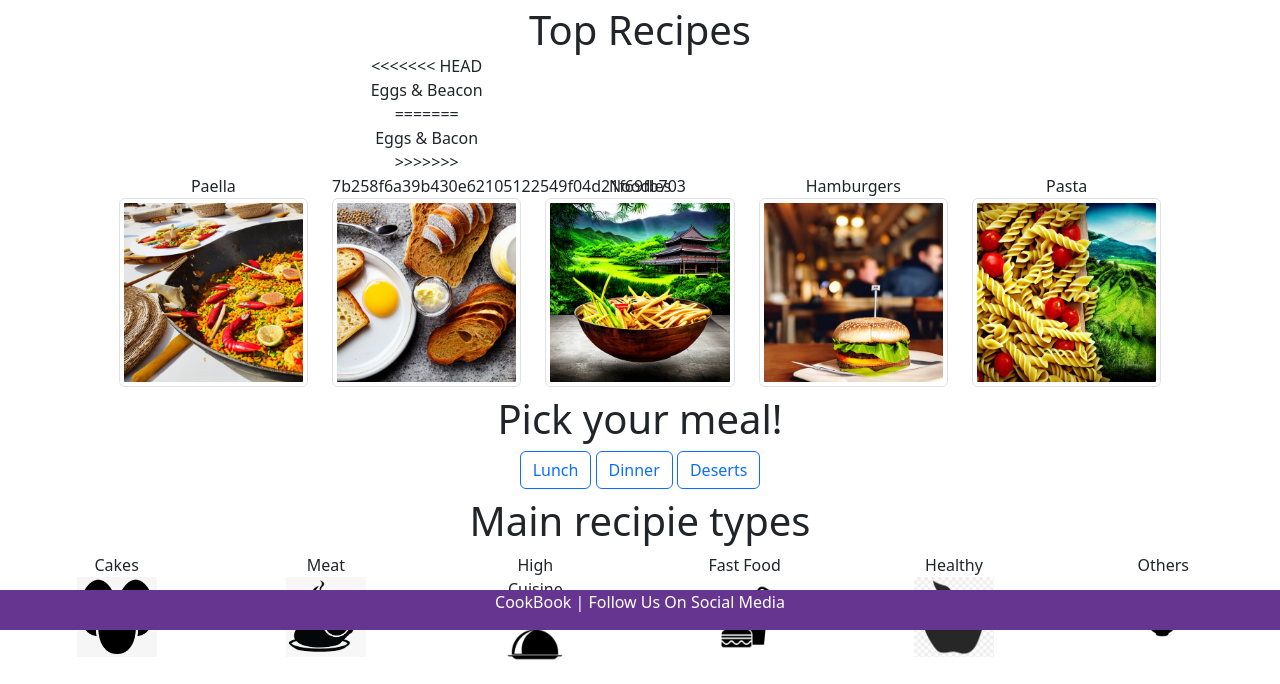
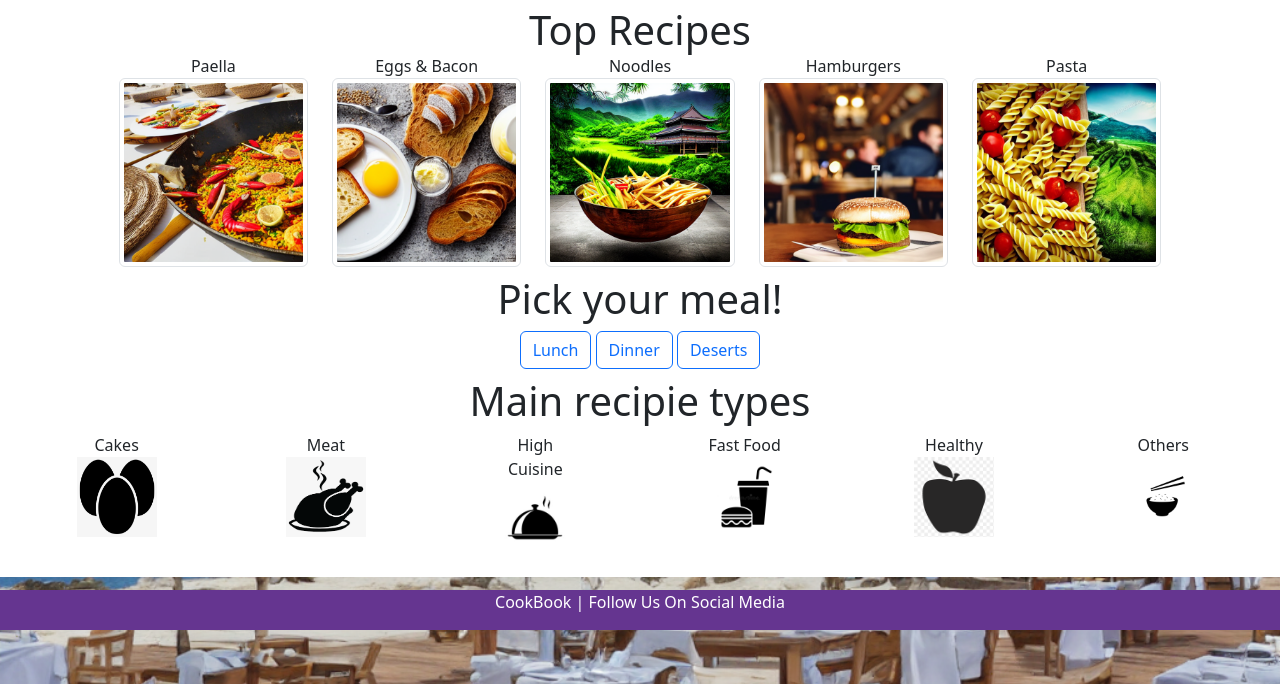
Before and after one commit to JoanClaverol/CookBook, a plain HTML site: page index.html in a window 1280 px wide. Shown: the part 170-854 px from the top of the page. Drawn offline with nearby package versions, Linux system fonts and the light colour scheme.

Commit message:
modified index

```diff
--- a/index.html
+++ b/index.html
@@ -61,11 +61,7 @@
                     <img class="img-thumbnail" src="/img/paella.png" alt="Spanish Food">
                 </div>
                 <div class="col-4 col-lg-2">
-                    <<<<<<< HEAD <div class="fs-6 lead">Eggs & Beacon
-                </div>
-                =======
                     <div class="fs-6">Eggs & Bacon</div>
-                >>>>>>> 7b258f6a39b430e62105122549f04d21f69fb703
                     <img class="img-thumbnail" src="/img/breakfast.png" alt="Spanish Food">
                 </div>
                 <div class="col-4 col-lg-2">
```
Lines whose indentation alone changed are shown as unchanged.
